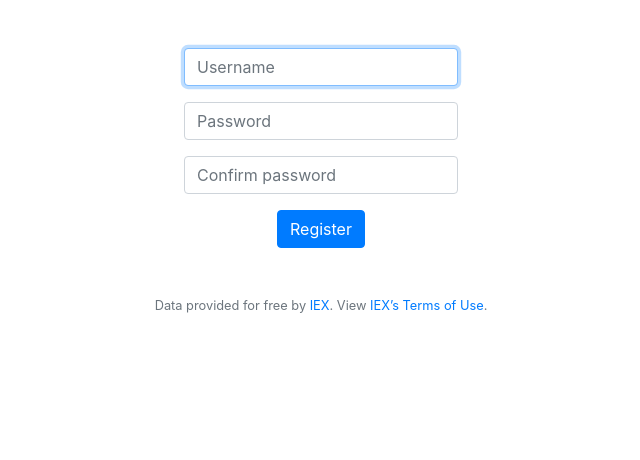
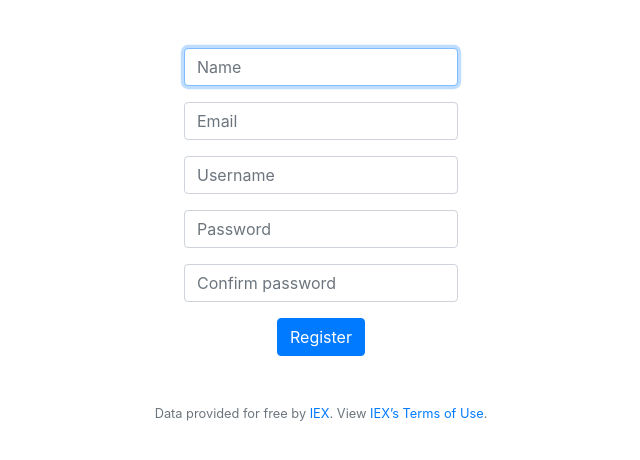
Before and after one commit to ifeomi/final-project, a Flask app: page /register in a window 1280 px wide. Shown: the part 76-536 px from the top of the page, without its empty margins (319-959 px from the left). Run offline with Flask 2, Linux system fonts and the light colour scheme; some libraries are stand-ins or nearby versions.

Commit message:
Added users table and began updates to register

```diff
--- a/application.py
+++ b/application.py
@@ -41,7 +41,7 @@ app.config["SESSION_TYPE"] = "filesystem"
 Session(app)
 
 # Configure CS50 Library to use SQLite database
-db = SQL("sqlite:///ClubPub.db")
+db = SQL("sqlite:///finance.db")
 
 
 @app.route("/")
--- a/templates/register.html
+++ b/templates/register.html
@@ -22,6 +22,12 @@
     </script>
     <form id="register-form" action="/register" method="post">
         <div class="form-group">
+            <input autofocus class="form-control" name="name" placeholder="Name" type="text">
+        </div>
+        <div class="form-group">
+            <input autofocus class="form-control" name="email" placeholder="Email" type="email">
+        </div>
+        <div class="form-group">
             <input autocomplete="off" autofocus class="form-control" name="username" id="uname" placeholder="Username" type="text">
         </div>
         <div class="form-group">
```
